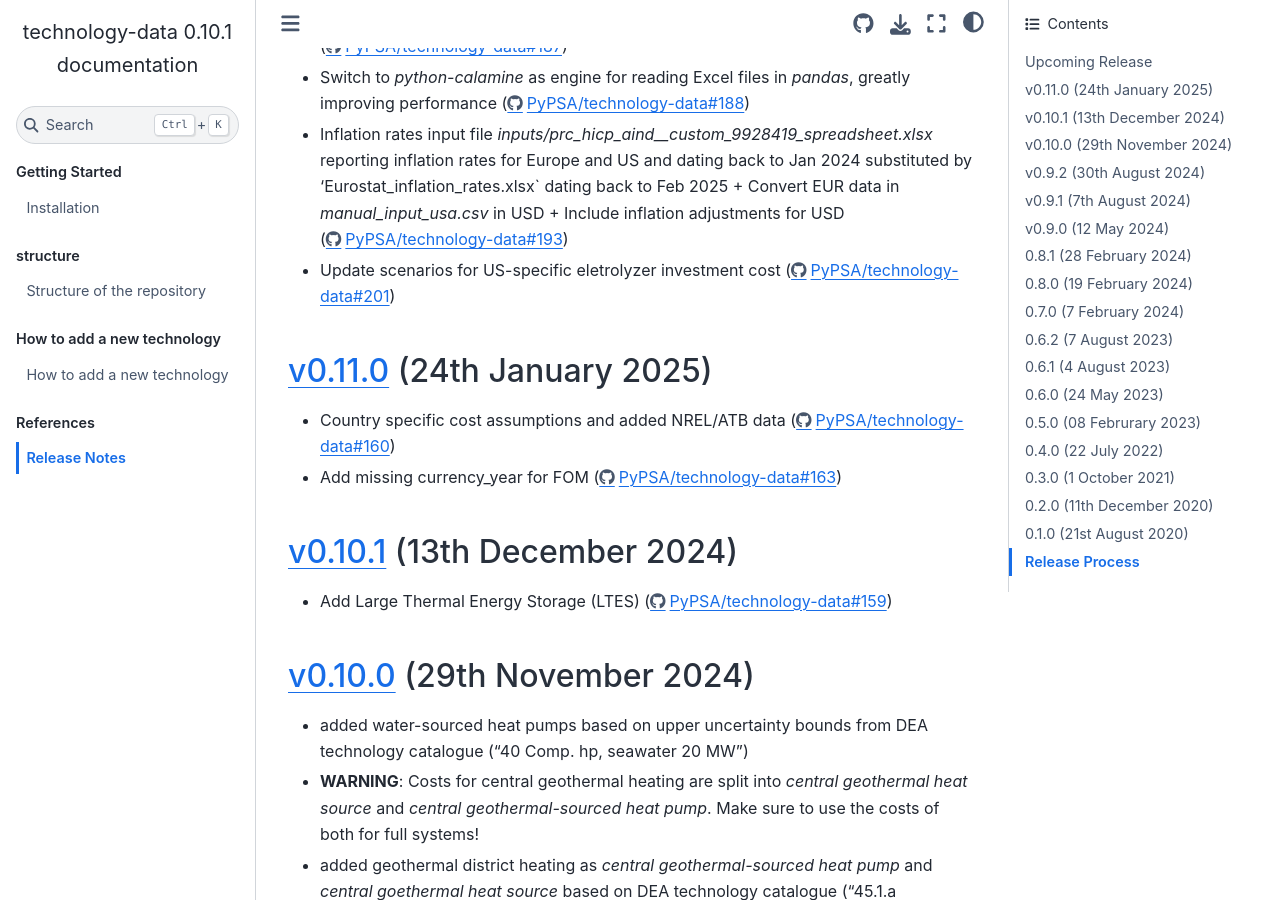
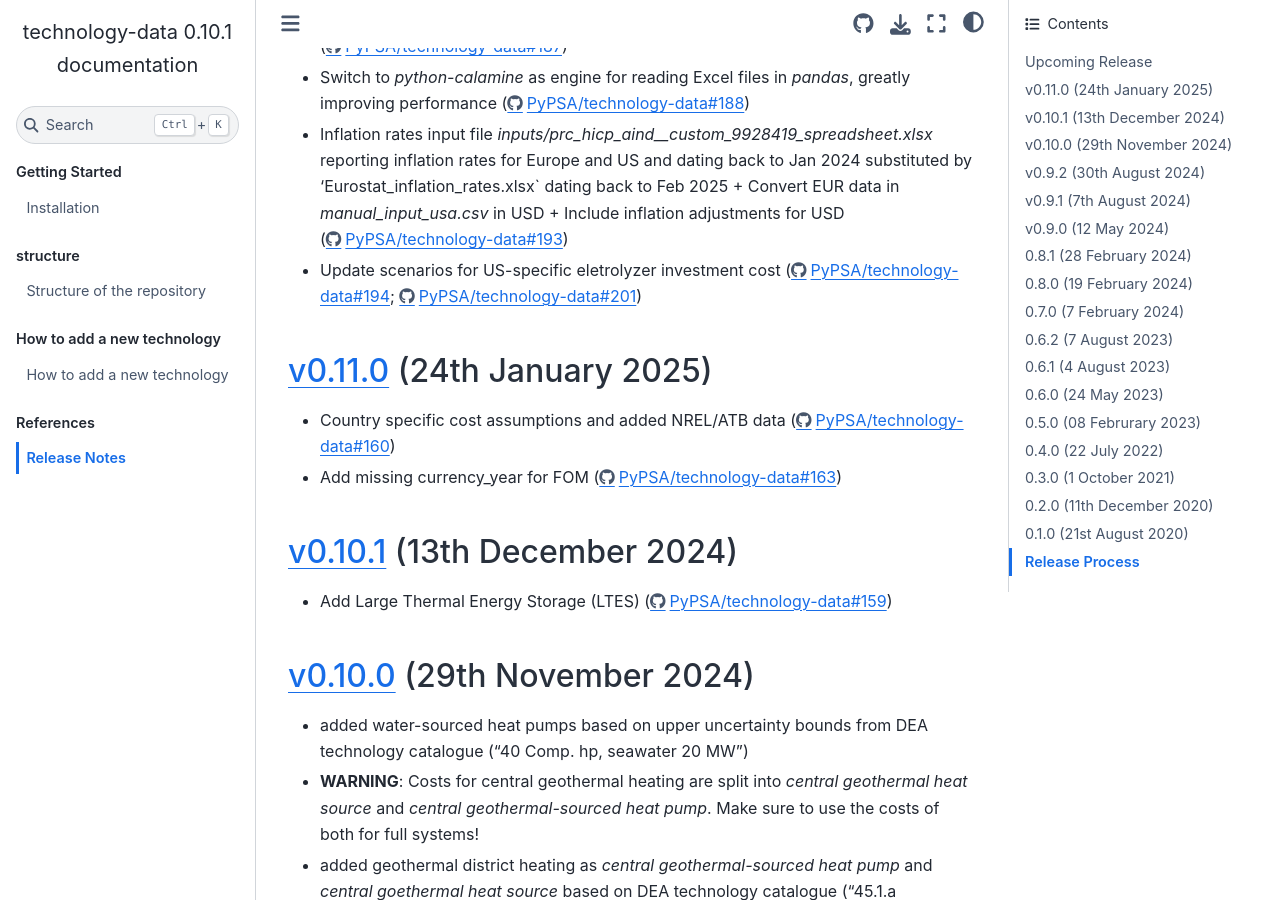
Before and after one commit to PyPSA/technology-data, a Sphinx documentation site: the page built from docs/release_notes.rst, in a window 1280 px wide and 900 px high, scrolled down 762 px. Built offline with Sphinx 7.4.7 and the Sphinx Book theme 1.1.4, drawn with Linux system fonts in a browser that asks for light colours; some of the changed lines change nothing that is shown.

Commit message:
update release notes

```diff
--- a/docs/release_notes.rst
+++ b/docs/release_notes.rst
@@ -42,7 +42,7 @@
 
 * Inflation rates input file `inputs/prc_hicp_aind__custom_9928419_spreadsheet.xlsx` reporting inflation rates for Europe and US and dating back to Jan 2024 substituted by 'Eurostat_inflation_rates.xlsx` dating back to Feb 2025 + Convert EUR data in `manual_input_usa.csv` in USD + Include inflation adjustments for USD (https://github.com/PyPSA/technology-data/pull/193)
 
-* Update scenarios for US-specific eletrolyzer investment cost (https://github.com/PyPSA/technology-data/pull/201)
+* Update scenarios for US-specific eletrolyzer investment cost (https://github.com/PyPSA/technology-data/pull/194; https://github.com/PyPSA/technology-data/pull/201)
 
 `v0.11.0 <https://github.com/PyPSA/technology-data/releases/tag/v0.11.0>`__ (24th January 2025)
 =======================================================================================
```
